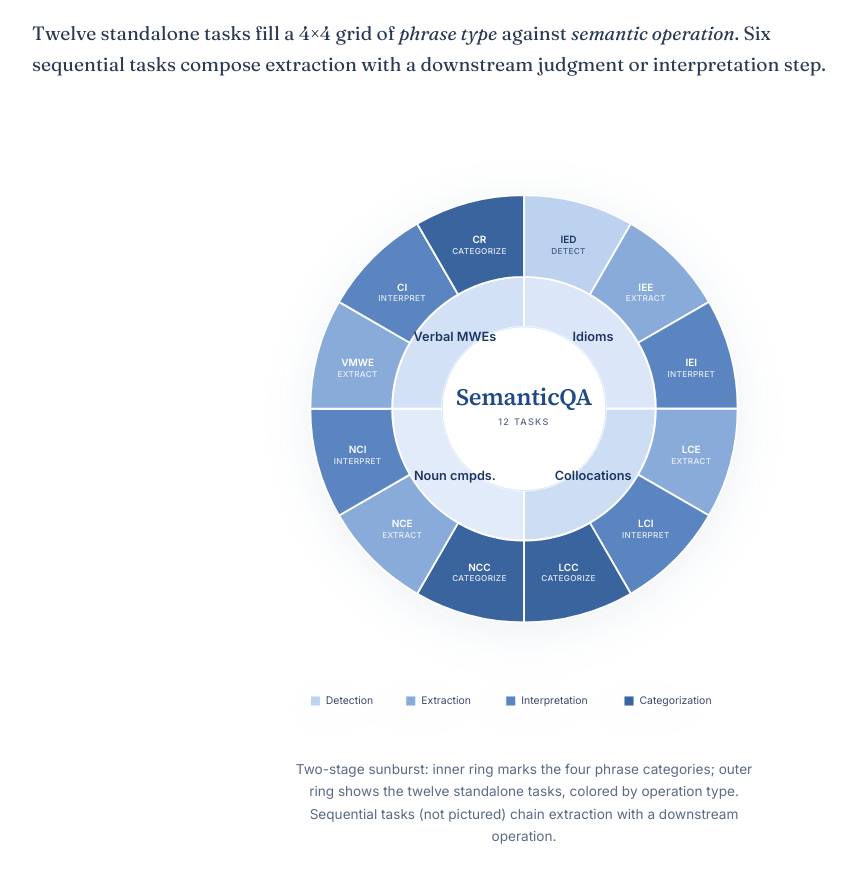
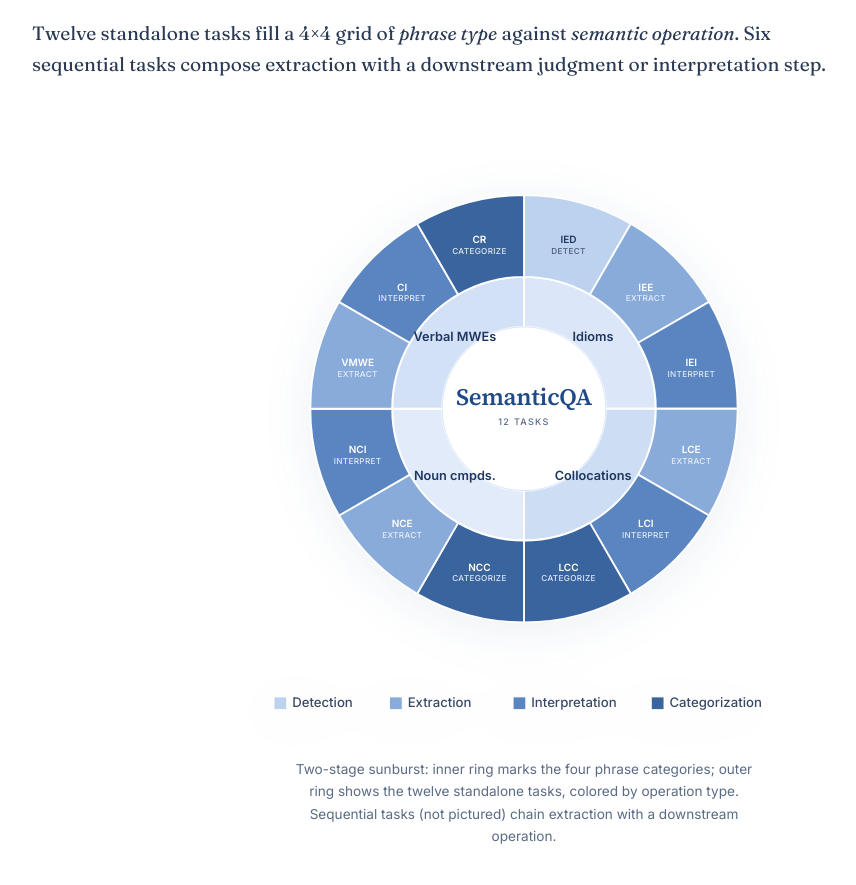
Before and after one commit to SemanticQA/SemanticQA.github.io, a plain HTML site: page index.html in a window 1280 px wide. Shown: the part 2940-3825 px from the top of the page, without its empty margins (116-972 px from the left). Drawn offline with Linux system fonts and the light colour scheme.

Commit message:
Enlarge sunburst legend and narrow hero title on iPhone Pro widths
- Bump sunburst legend from 11.5px to 14.5px medium for readability;
  enlarge swatches and respace groups so longer labels fit on one line
- Add 390-412px media query that constrains .hero h1 to 17ch so the
  title wraps more compactly on iPhone 13 Pro through 17 Pro

```diff
--- a/assets/css/site.css
+++ b/assets/css/site.css
@@ -376,6 +376,11 @@ section#cite ~ .site-footer { margin-top: 1.5rem; }
 }
 @media (max-width: 900px) { .hero { padding: 1.4rem 2.25rem 3rem; } }
 @media (max-width: 640px) { .hero { padding: 1.05rem 1.25rem 2.5rem; } }
+
+/* iPhone 13 Pro → 17 Pro: narrow the hero title only */
+@media (min-width: 390px) and (max-width: 412px) {
+  .hero h1 { max-width: 17ch; }
+}
 .hero::before, .hero::after { display: none; }
 .hero .meta {
   font-family: var(--anthropicSans);
--- a/index.html
+++ b/index.html
@@ -3,7 +3,7 @@
 <head>
 <meta charset="utf-8">
 <meta name="viewport" content="width=device-width, initial-scale=1">
-<title>SemanticQA — Revisiting a Pain in the Neck</title>
+<title>SemanticQA</title>
 <meta name="description" content="A semantic-reasoning benchmark for language models, covering 12 carefully-controlled tasks across idioms, collocations, noun compounds and verbal MWEs.">
 <link rel="preconnect" href="https://fonts.googleapis.com">
 <link rel="preconnect" href="https://fonts.gstatic.com" crossorigin>
@@ -234,18 +234,18 @@
       </g>
 
       <!-- horizontal legend below the chart -->
-      <g transform="translate(300, 625)" font-family="Inter, system-ui" font-size="11.5" fill="#3a4a66" text-anchor="start">
-        <g transform="translate(-235, 0)">
-          <rect x="0"  y="-9" width="11" height="11" fill="#bcd2ee" stroke="#fff" stroke-width="1"/><text x="17" y="0">Detection</text>
+      <g transform="translate(300, 628)" font-family="Inter, system-ui" font-size="14.5" font-weight="500" fill="#3a4a66" text-anchor="start">
+        <g transform="translate(-275, 0)">
+          <rect x="0"  y="-11" width="14" height="14" fill="#bcd2ee" stroke="#fff" stroke-width="1"/><text x="20" y="0">Detection</text>
         </g>
-        <g transform="translate(-130, 0)">
-          <rect x="0"  y="-9" width="11" height="11" fill="#88abd9" stroke="#fff" stroke-width="1"/><text x="17" y="0">Extraction</text>
+        <g transform="translate(-148, 0)">
+          <rect x="0"  y="-11" width="14" height="14" fill="#88abd9" stroke="#fff" stroke-width="1"/><text x="20" y="0">Extraction</text>
         </g>
-        <g transform="translate(-20, 0)">
-          <rect x="0"  y="-9" width="11" height="11" fill="#5a85c0" stroke="#fff" stroke-width="1"/><text x="17" y="0">Interpretation</text>
+        <g transform="translate(-12, 0)">
+          <rect x="0"  y="-11" width="14" height="14" fill="#5a85c0" stroke="#fff" stroke-width="1"/><text x="20" y="0">Interpretation</text>
         </g>
-        <g transform="translate(110, 0)">
-          <rect x="0"  y="-9" width="11" height="11" fill="#3a649e" stroke="#fff" stroke-width="1"/><text x="17" y="0">Categorization</text>
+        <g transform="translate(140, 0)">
+          <rect x="0"  y="-11" width="14" height="14" fill="#3a649e" stroke="#fff" stroke-width="1"/><text x="20" y="0">Categorization</text>
         </g>
       </g>
     </svg>
```
